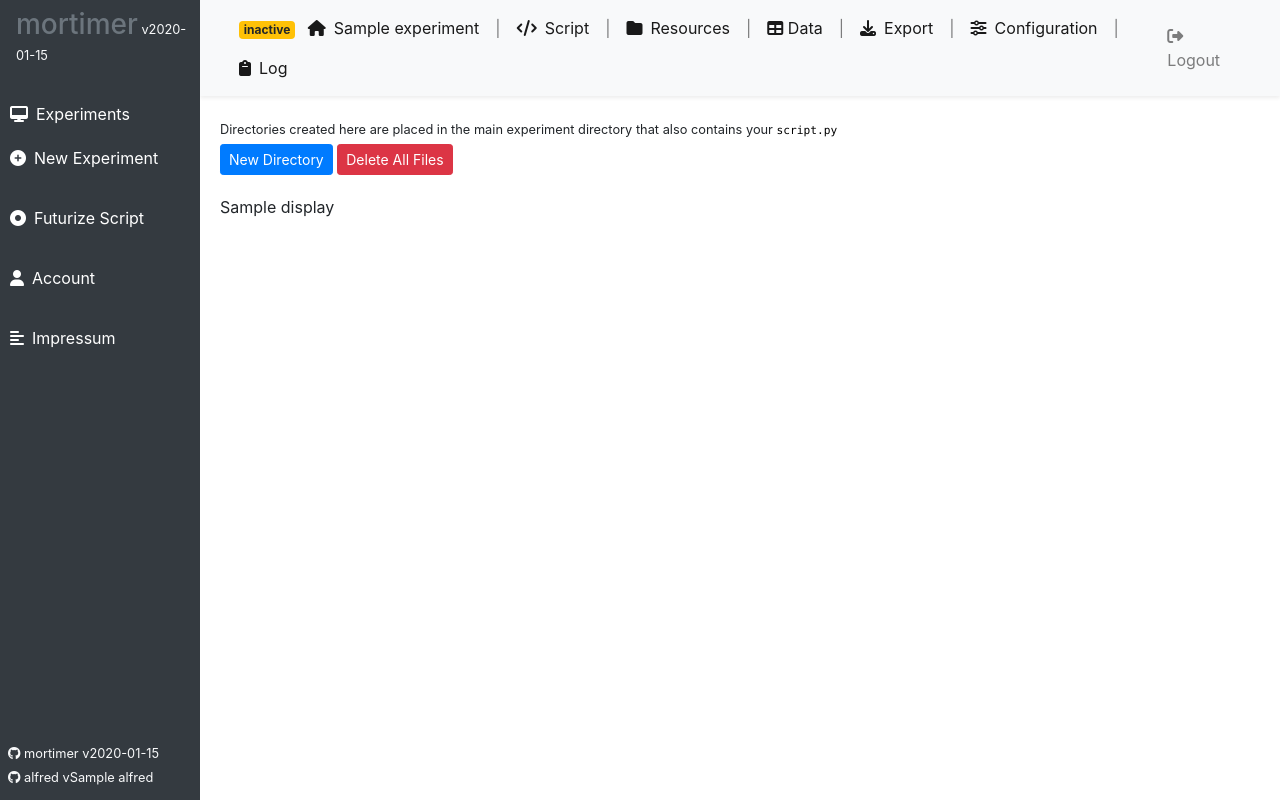
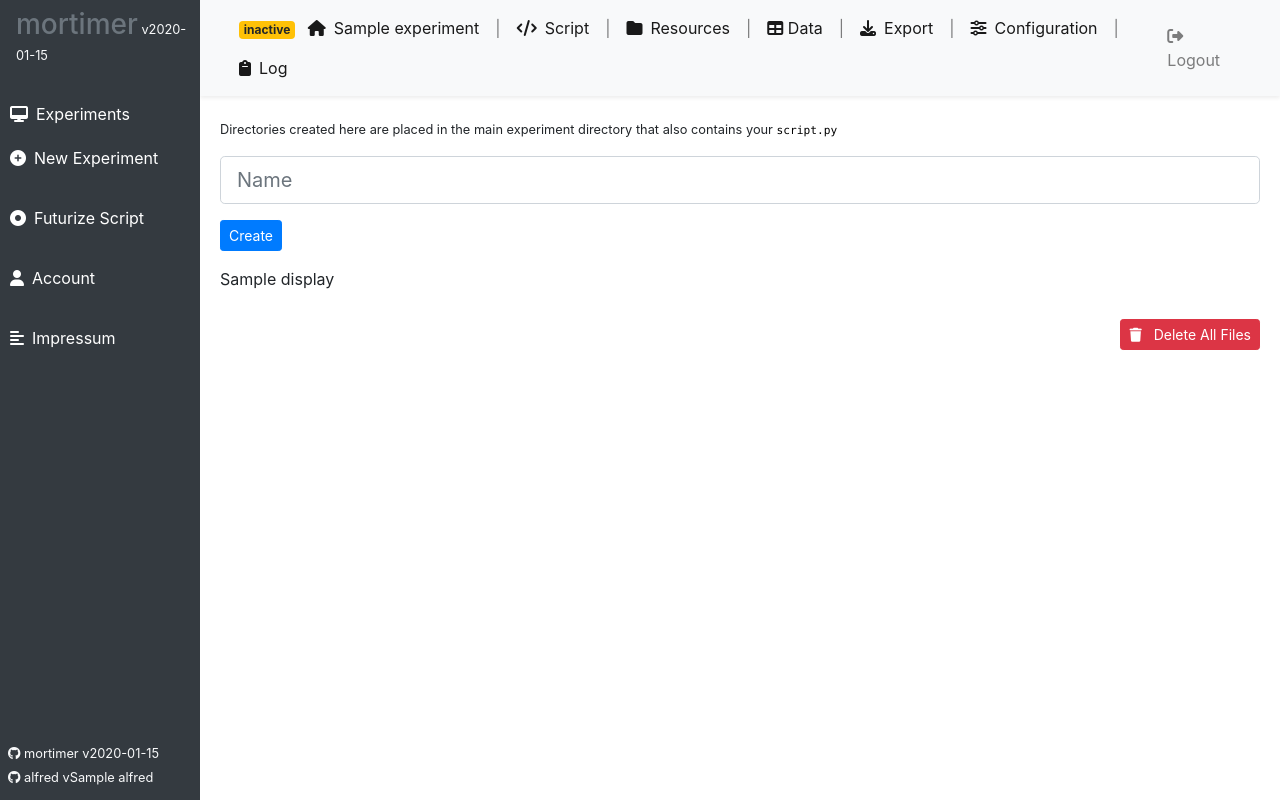
Before and after one commit to ctreffe/mortimer, a Python web app: template src/mortimer/templates/manage_resources.html in a window 1280 px wide. Run offline with Jinja, Linux system fonts and the light colour scheme; the template is opened without the code that fills it: most values are stand-ins (such as "Sample title", 1, 10 or a date in 2020); some libraries are stand-ins or nearby versions.

Commit message:
Update manage_resources.html

```diff
--- a/src/mortimer/templates/manage_resources.html
+++ b/src/mortimer/templates/manage_resources.html
@@ -5,22 +5,20 @@
 <div class="content-section mb-3">
 
   <small>Directories created here are placed in the main experiment directory that also contains your <code
-      style="color:black">script.py</code> </small> <br>
+      style="color:black">script.py</code> </small>
 
-  <button class="btn btn-primary btn-sm" type="button" data-toggle="collapse" data-target="#NewDirectory"
-    aria-expanded="false" aria-controls="collapseExample">
-    New Directory
-  </button>
-  <button type="button" class="btn btn-danger btn-sm mt-1 mb-1" data-toggle="modal" data-target="#deleteModal">Delete
-    All Files</button>
-
-  <div class="collapse" id="NewDirectory">
+  <div id="NewDirectory">
     <form
       action="{{ url_for('web_experiments.new_directory', experiment_title=experiment.title, username=experiment.author) }}"
       , method="POST">
-      <div><input class="form-control form-control-lg mr-3 mb-3 mt-3" id="new_directory" name="new_directory" required
-          type="text" value="" placeholder="Name">
-        <input class="btn btn-primary btn-sm" type="submit" value="Create"></div>
+
+
+      <div>
+
+        <input class="form-control form-control-lg mr-3 mb-3 mt-3" id="new_directory" name="new_directory" required
+            type="text" value="" placeholder="Name">
+            <input class="btn btn-primary btn-sm" type="submit" value="Create">
+      </div>
 
 
     </form>
@@ -29,6 +27,12 @@
 </div>
 
 {{ display|safe }}
+
+<div class="mt-5 float-right">
+  <button type="button" class="btn btn-sm btn-danger btn-sm mt-1 mb-1" data-toggle="modal" data-target="#deleteModal"><i
+    class='fas fa-trash mr-2'></i> Delete
+    All Files</button>
+</div>
 
 <!-- Modal -->
 <div class="modal fade" id="deleteModal" tabindex="-1" role="dialog" aria-labelledby="deleteModalLabel"
```
